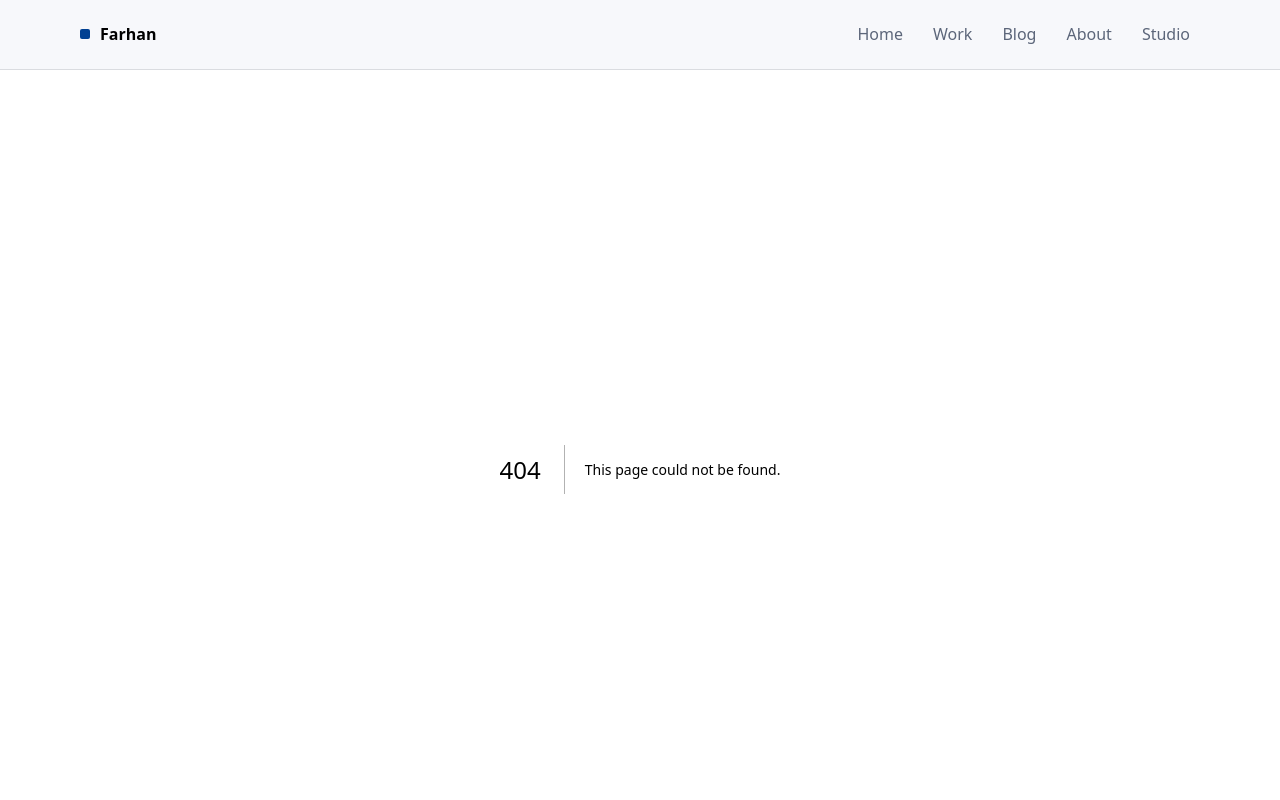
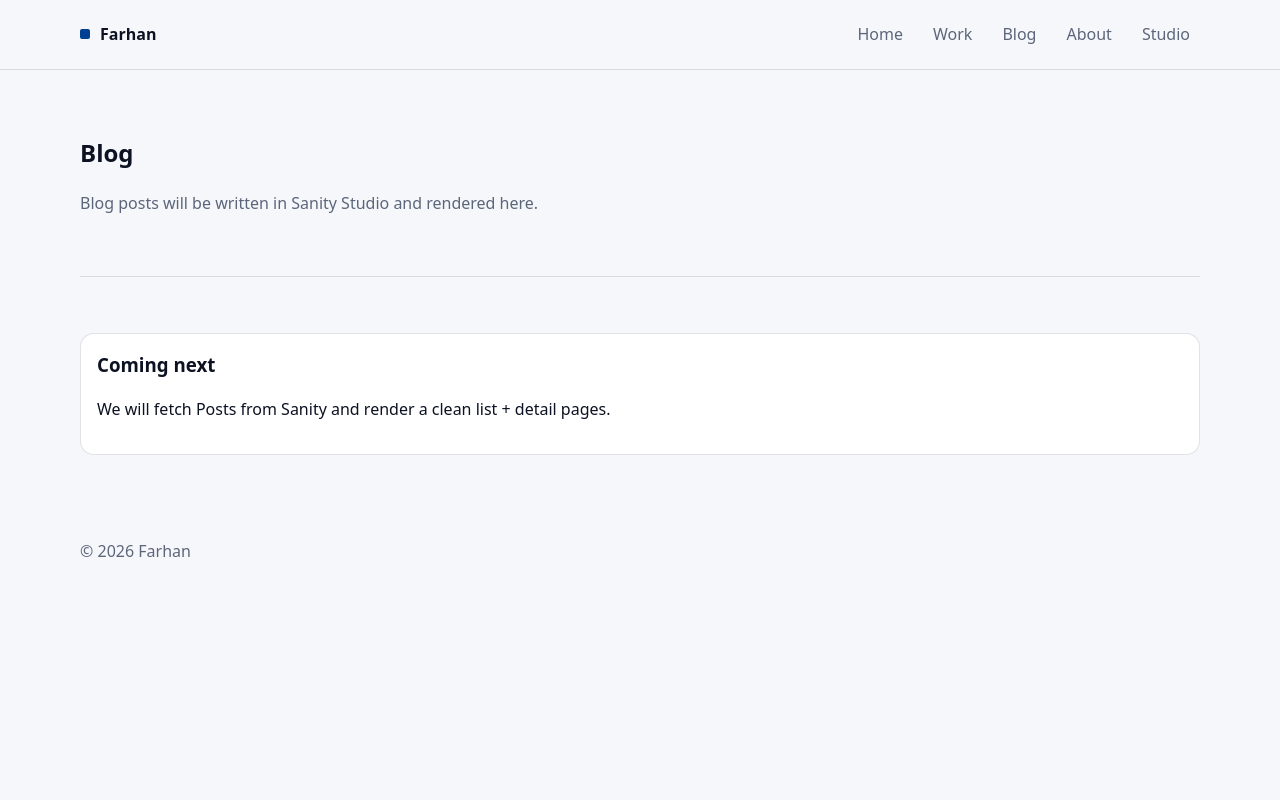
Before and after one commit to farhanje/vertolio, a Next.js app: page /blog in a window 1280 px wide. Before the commit this address had no page. Shown: the top 800 px of the page. Built offline with nearby package versions, Linux system fonts and the light colour scheme.

Commit message:
Add Blog page (placeholder, CMS-ready)

```diff
--- /dev/null
+++ b/app/blog/page.js
@@ -0,0 +1,19 @@
+export default function Blog() {
+  return (
+    <main className="container">
+      <section className="section tight">
+        <h1>Blog</h1>
+        <p className="lead">Blog posts will be written in Sanity Studio and rendered here.</p>
+      </section>
+      <div className="hr" />
+      <section className="section">
+        <div className="grid">
+          <div className="card span-12">
+            <h3 style={{ marginTop: 0 }}>Coming next</h3>
+            <p>We will fetch Posts from Sanity and render a clean list + detail pages.</p>
+          </div>
+        </div>
+      </section>
+    </main>
+  );
+}
```
